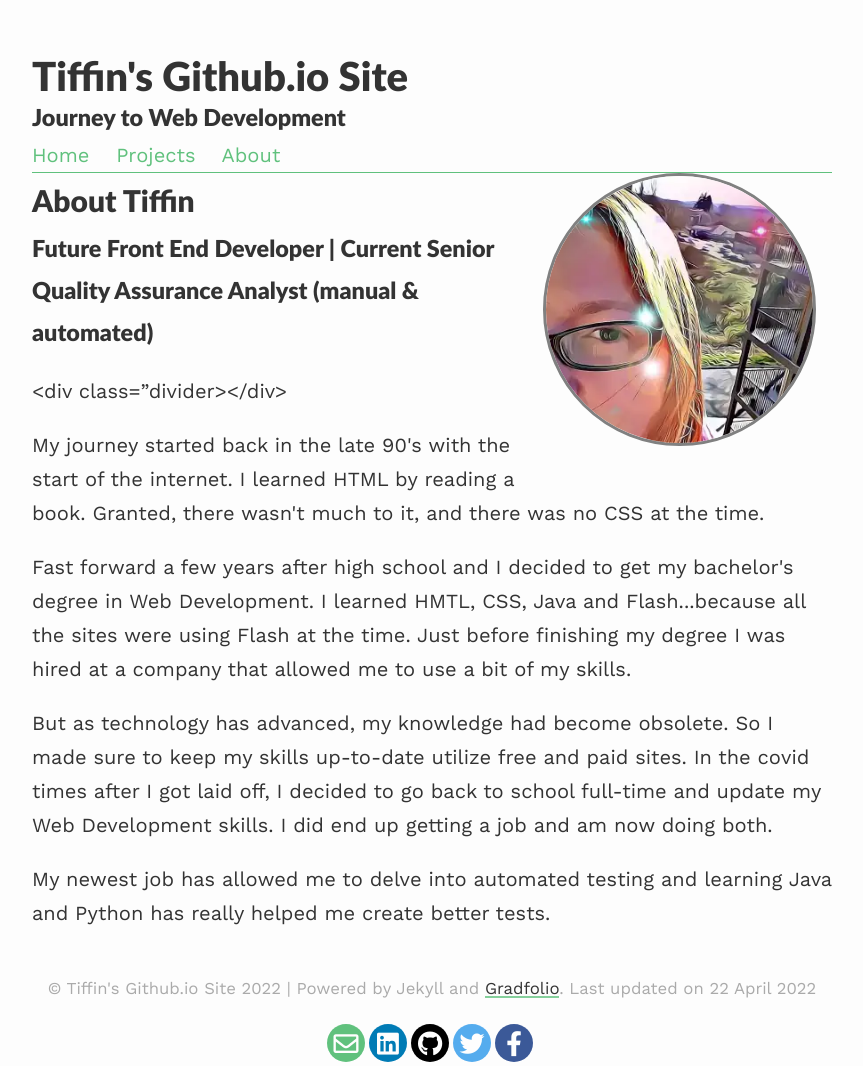
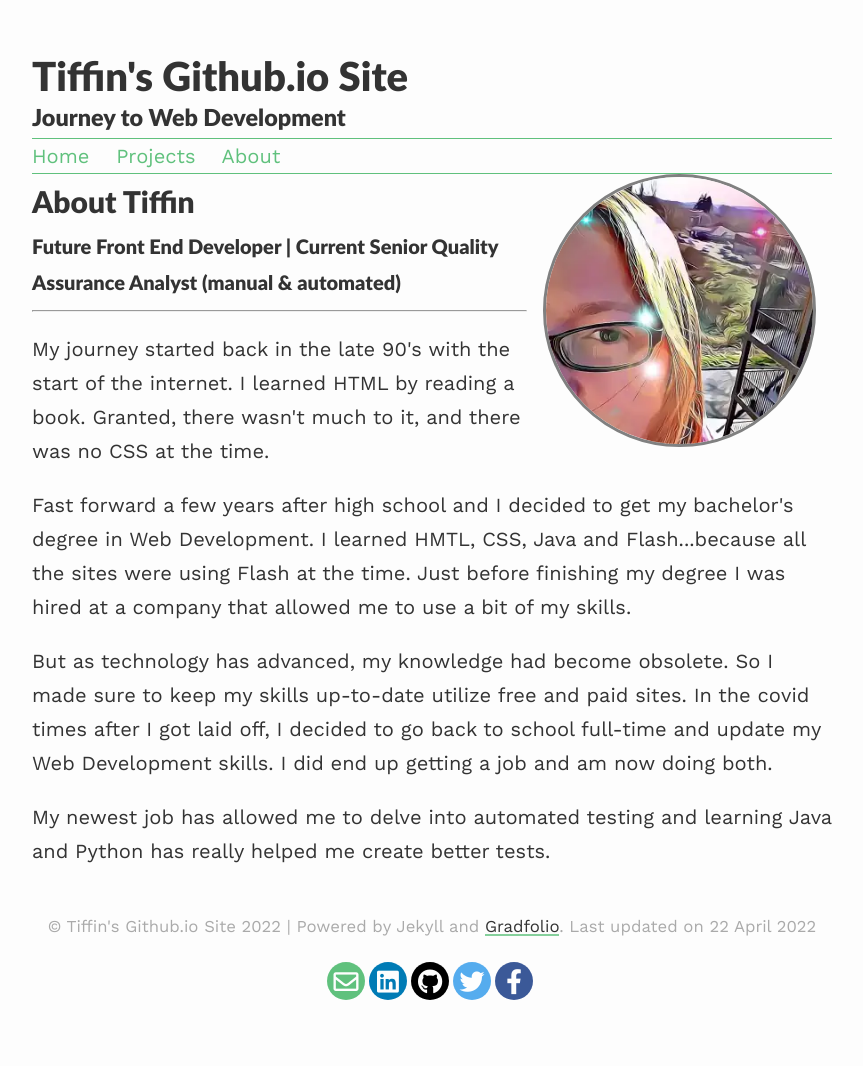
Before and after one commit to tiffin-filion/tiffin-filion.github.io, a Jekyll site: the page built from about/index.md, in a window 1280 px wide. Shown: the whole page, without its empty margins (208-1071 px from the left). Built offline with Jekyll 4.4.1, drawn with Linux system fonts in a browser that asks for light colours; nearby versions of some CDN libraries; after the commit the page ends 1004 px from its top, so only the background shows below that.

```diff
--- a/_includes/favicon.html
+++ b/_includes/favicon.html
@@ -1,4 +1,4 @@
 <link rel="apple-touch-icon" sizes="180x180" href="../assets/favicon/apple-touch-icon.png">
 <link rel="icon" type="image/png" sizes="32x32" href="../assets/favicon/favicon-32x32.png">
 <link rel="icon" type="image/png" sizes="16x16" href="../assets/favicon/favicon-16x16.png">
-<link rel="manifest" href=site.webmanifest>
+<link rel="manifest" href=../site.webmanifest>
--- a/about/index.md
+++ b/about/index.md
@@ -7,8 +7,8 @@ profile:
 ---
 
 <h1>About Tiffin</h1>
-<h3>Future Front End Developer | Current Senior Quality Assurance Analyst (manual & automated)</h3>
-<div class="divider></div>
+<h4>Future Front End Developer | Current Senior Quality Assurance Analyst (manual & automated)</h4>
+***
 <p>My journey started back in the late 90's with the start of the internet. I learned HTML by reading a book. Granted, there wasn't much to it, and there was no CSS at the time.<p>
 <p>Fast forward a few years after high school and I decided to get my bachelor's degree in Web Development. I learned HMTL, CSS, Java and Flash...because all the sites were using Flash at the time. Just before finishing my degree I was hired at a company that allowed me to use a bit of my skills.</p>
 <p>But as technology has advanced, my knowledge had become obsolete. So I made sure to keep my skills up-to-date utilize free and paid sites. In the covid times after I got laid off, I decided to go back to school full-time and update my Web Development skills. I did end up getting a job and am now doing both.</p>
--- a/assets/css/_sass/style.scss
+++ b/assets/css/_sass/style.scss
@@ -166,7 +166,8 @@ blockquote {
   white-space: nowrap;
   overflow-x: auto;
   -ms-overflow-style: -ms-autohiding-scrollbar;
-  border-bottom: 1px solid #60c17d; }
+  border-bottom: 1px solid #60c17d;
+  border-top: 1px solid #60c17d; }
 
 .scroll::-webkit-scrollbar {
   display: none; }
```
Also changed, not shown: site.webmanifest.
